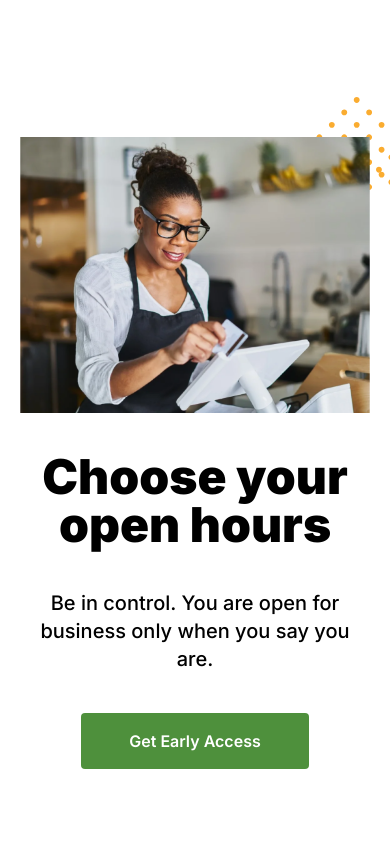
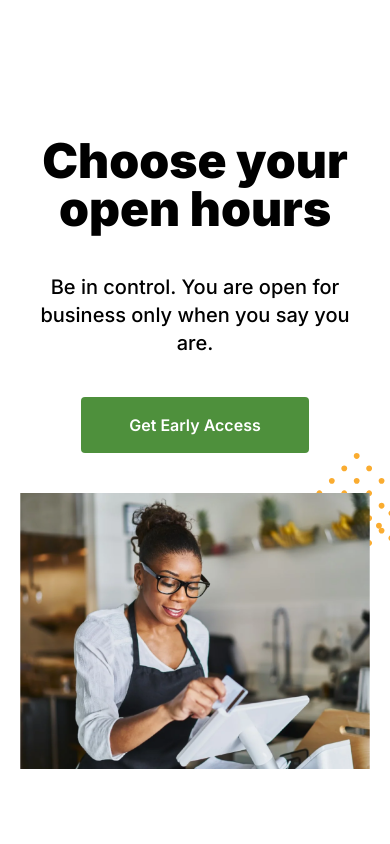
Before and after one commit to Mbrain1/riciveProject, a Next.js app: page /page4 in a window 390 px wide. Shown: the part 1760-2604 px from the top of the page. Built offline with nearby package versions, Linux system fonts and the light colour scheme.

Commit message:
Add files via upload

```diff
--- a/pages/page4.js
+++ b/pages/page4.js
@@ -66,7 +66,7 @@ const page2 = (props) => {
 
      <section className="py-12 relative">
         <div className="container grid lg:grid-cols-2 gap-10 relative py-12">
-            <div className="flex flex-col justify-center items-center lg:items-start text-center lg:text-left space-y-10 order-2 sm:order-1 sm:px-10">
+            <div className="flex flex-col justify-center items-center lg:items-start text-center lg:text-left space-y-10 order-1  sm:px-10">
                <h1 className="text-5xl font-black">Choose your open hours</h1>
 
                <p className="font-medium text-xl">Be in control. You are open for business only when you say you are.</p>
@@ -76,7 +76,7 @@ const page2 = (props) => {
             </div>
             </div>
 
-            <div className="flex justify-center relative order-1 sm:order-2">
+            <div className="flex justify-center relative order-2">
               <img src="/assets/images/sales-person.png" className="z-40 relative" />
 
                 <img src="/assets/svgs/dotted.svg" alt="dotted square 1" className="absolute -top-10 -right-10 z-10" />
@@ -146,9 +146,9 @@ const page2 = (props) => {
 
         <img src="/assets/svgs/rectangle.svg" alt="dotted square 1" className="absolute bottom-0 right-0 z-10" />
 
-        <div className="rounded-3xl shadow-2xl bg-white py-[100px] mx-6 lg:mx-12 space-y-12 my-12 relative z-50 px-5">
+        <div className="rounded-3xl shadow-2xl bg-white py-[100px] sm:mx-6 lg:mx-12 space-y-12 my-12 relative z-50 px-5">
 
-            <div className="grid grid-cols-1 lg:grid-cols-3 gap-5  px-6 lg:px-12 mx-6 lg:mx-12 ">
+            <div className="grid grid-cols-1 lg:grid-cols-3 gap-5  px-5 lg:px-12 sm:mx-6 lg:mx-12 ">
               <div className="space-y-5 lg:col-span-2 lg:order-1 order-2">
 
                 <h2 className="text-4xl font-black text-green-400 text-center lg:text-left">Get started in minutes</h2>
--- a/src/components/Testimonial.js
+++ b/src/components/Testimonial.js
@@ -61,7 +61,7 @@ const Testimonial = (props) => {
          <img src="/assets/svgs/dotted.svg" alt="dotted alt" className="absolute bottom-0 right-0 z-10" />
 
 
-        <div className="bg-gray-300 rounded-3xl py-12 space-y-20 relative z-50">
+        <div className="bg-gray-300 rounded-3xl py-12 space-y-16 sm:space-y-20 relative z-50">
 
             <header className="text-center space-y-10 px-5">
               <h1 className="text-4xl sm:text-5xl font-black">Switch to Ricive - your clothes will thank you.</h1>
@@ -100,13 +100,18 @@ const Testimonial = (props) => {
 
     </div>
 
+
+             <div className="flex sm:justify-between justify-center space-x-5 sm:absolute items-center sm:inset-x-10 md:inset-x-20 sm:top-[45%] opacity-80">
+                 {['left','right'].map((item,index) => <button onClick={() => handleSelected(item == 'right' ? ++selected : --selected)} key={index} className="w-16 h-16 rounded-full bg-gray-400 text-green-100"><i className={`fas text-xl fa-chevron-${item}`}></i></button>)}
+             </div>
+
+
+
              <div className="flex justify-center items-center space-x-2">
                 {[0,1,2].map((item,index) => <button onClick={() => handleSelected(item)} key={index} className={`w-2 h-2 rounded-full ${selected === index ? 'bg-green-800' : 'bg-white'}`}></button>)}
              </div>
 
-             <div className="hidden sm:flex justify-between absolute items-center top-0 sm:inset-x-10 md:inset-x-20 top-[45%] opacity-80">
-                 {['left','right'].map((item,index) => <button onClick={() => handleSelected(item == 'right' ? ++selected : --selected)} key={index} className="w-16 h-16 rounded-full bg-gray-400 text-green-100"><i className={`fas text-xl fa-chevron-${item}`}></i></button>)}
-             </div>
+
 
 
         </div>
--- a/src/components/navbar/Navigation.js
+++ b/src/components/navbar/Navigation.js
@@ -43,7 +43,7 @@ export const PCView  = ({setIsProductOpen,setIsPricingOpen,isProductOpen,setIsOp
 
 export const MobileView  = ({setIsProductOpen,setIsPricingOpen,isProductOpen,setIsOpen,isOpen}) => {
     return(
-            <nav className={`z-50 fixed top-0 py-10 h-screen w-8/12 bg-white border  ${isOpen ? 'left-0 opacity-100' : '-left-full opacity-0'} transition-all duration-300`}>
+            <nav className={`z-[2000] fixed top-0 py-10 h-screen w-8/12 bg-white border  ${isOpen ? 'left-0 opacity-100' : '-left-full opacity-0'} transition-all duration-300`}>
                     <ul className="flex flex-col items-center w-full text-base cursor-pointer">
 
 
```
